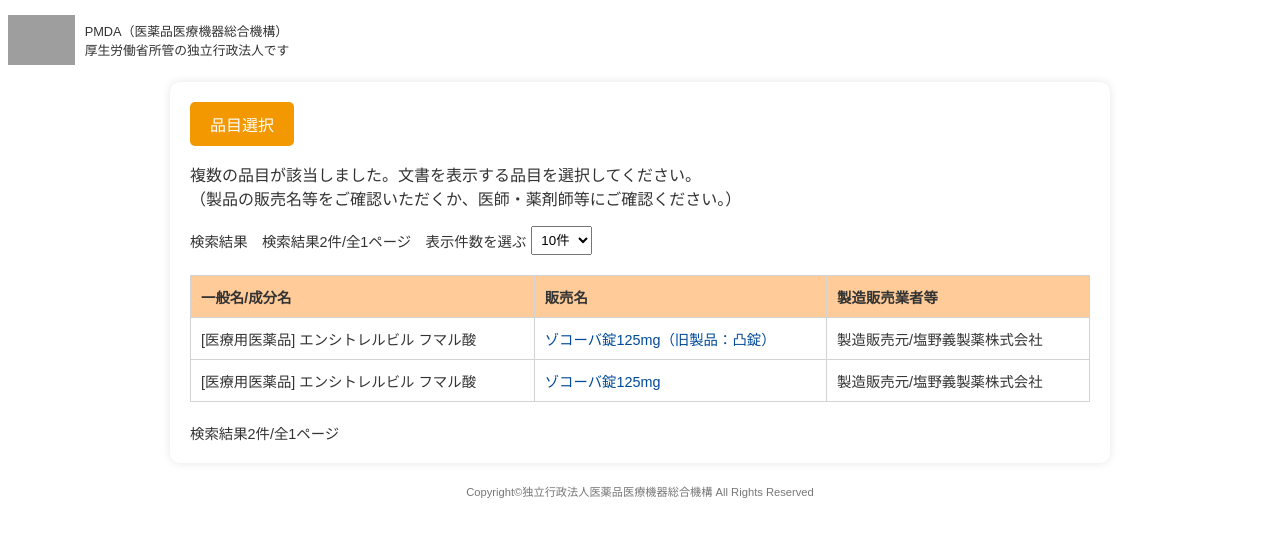
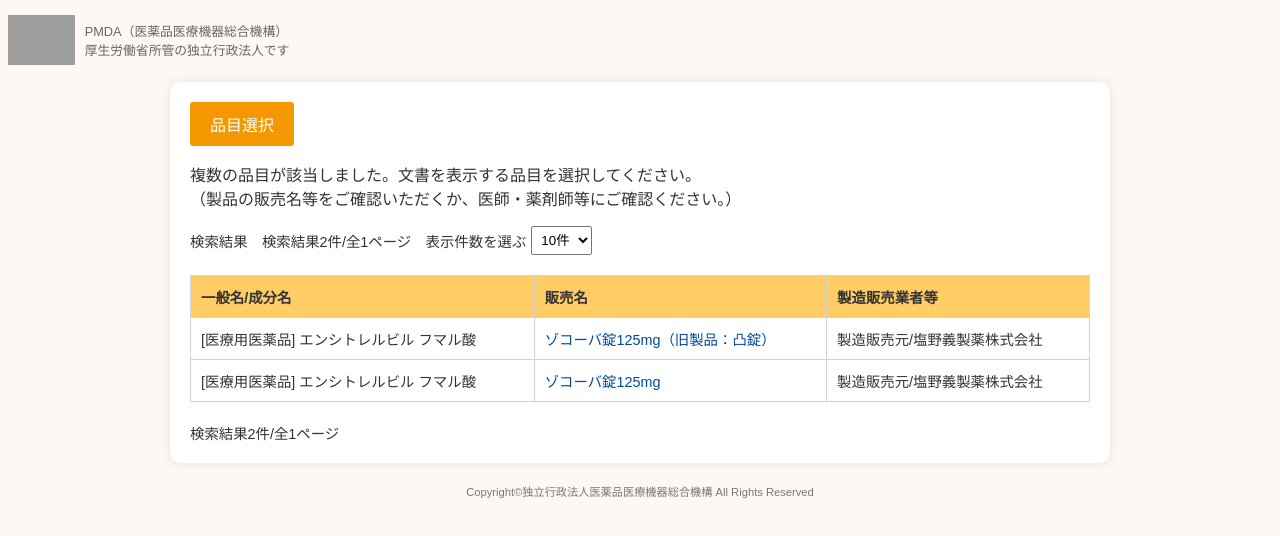
Before and after one commit to WangYu114514/OpenAi, a plain HTML site: page index.html in a window 1280 px wide. Drawn offline with Linux system fonts and the light colour scheme; grey boxes are pictures that could not be loaded.

Commit message:
Update index.html

```diff
--- a/index.html
+++ b/index.html
@@ -6,9 +6,9 @@
     <title>品目選択</title>
     <style>
         body {
-            font-family: 'Noto Sans JP', sans-serif;  /* Set font to match the original style */
-            background-color: #ffffff;  /* Set background color to white */
-            color: #333333;  /* Default text color */
+            font-family: 'Arial', sans-serif;  /* Set font to Arial to match the original style */
+            background-color: #fef8f4;  /* Set background color to match the original image */
+            color: #333;  /* Default text color */
         }
         .header {
             display: flex;
@@ -22,7 +22,7 @@
         .header p {
             font-weight: normal;  /* Set header text weight to normal */
             font-size: 0.8rem;  /* Adjust font size for header text */
-            color: #333333;  /* Color for header text */
+            color: #666;  /* Lighter color for header text */
         }
         .content {
             max-width: 900px;  /* Adjust maximum width for the content container */
@@ -33,18 +33,18 @@
             box-shadow: 0 0 10px rgba(0, 0, 0, 0.1);  /* Light shadow for the content container */
         }
         .button {
-            background-color: #f39800;  /* Set button background color */
+            background-color: #f39800;  /* Set button background color to match the original image */
             color: #ffffff;  /* Button text color */
             padding: 10px 20px;  /* Adjust padding inside the button */
             border: none;  /* Remove border from the button */
-            border-radius: 5px;  /* Rounded corners for the button */
+            border-radius: 3px;  /* Slightly rounded corners for the button */
             font-size: 1rem;  /* Font size for button text */
             cursor: pointer;  /* Change cursor to pointer when hovering over the button */
         }
         .result-info {
             margin-top: 20px;  /* Space above the result information */
             font-weight: normal;  /* Set result information text weight to normal */
-            color: #333333;  /* Use a consistent color for text */
+            color: #333;  /* Use a consistent color for text */
             font-size: 0.9rem;  /* Adjust font size for result information */
         }
         table {
@@ -61,7 +61,7 @@
             text-align: left;  /* Align text to the left */
         }
         th {
-            background-color: #ffcc99;  /* Set background color for table header to match the original image */
+            background-color: #ffcc66;  /* Set background color for table header to match the original image */
             font-weight: bold;  /* Set table header text weight to bold */
         }
         a {
@@ -75,7 +75,7 @@
             text-align: center;  /* Center the footer text */
             margin-top: 20px;  /* Space above the footer */
             font-size: 0.7rem;  /* Smaller font size for the footer */
-            color: #777777;  /* Light gray color for footer text */
+            color: #777;  /* Light gray color for footer text */
         }
         .dropdown-container {
             display: flex;
```
